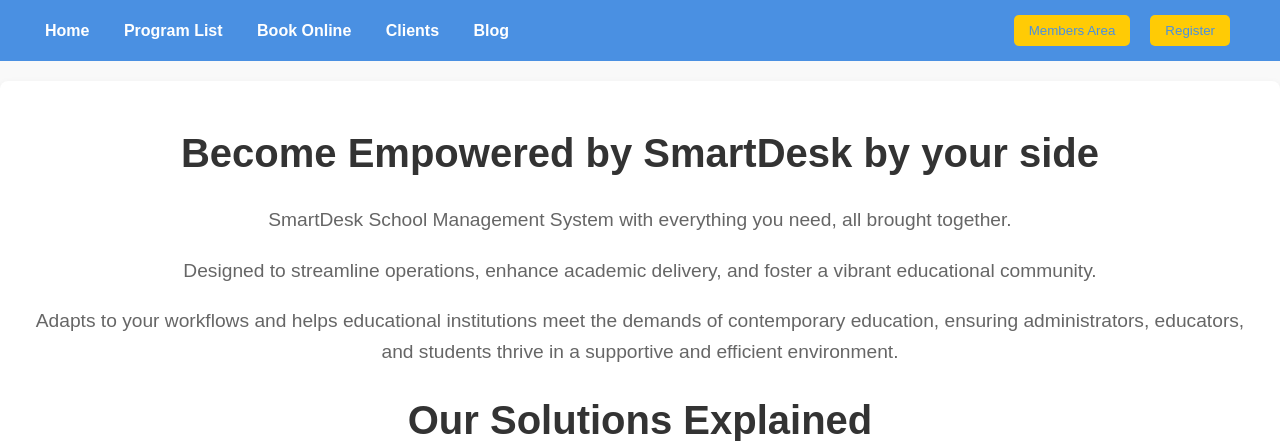
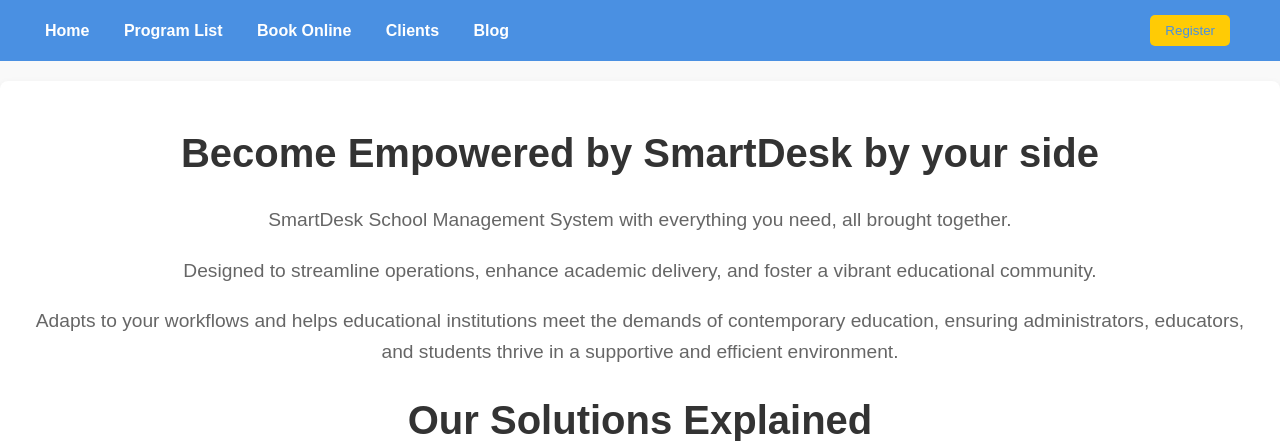
Before and after one commit to StillKe/SmartDesk-V1, a Flask app: page / in a window 1280 px wide. Shown: the top 441 px of the page. Run offline with Flask 3, Linux system fonts and the light colour scheme.

Commit message:
modified:   templates/base.html

```diff
--- a/templates/base.html
+++ b/templates/base.html
@@ -23,8 +23,8 @@
       </div>
       <div>
 
-      <a href="{{url_for('members') }}"><button>Members Area</button></a>
-      <a href="{{url_for('signup') }}"><button>Register</button></a>
+
+      <a href="{{url_for('register') }}"><button>Register</button></a>
       </div>
     </header>
 
```
